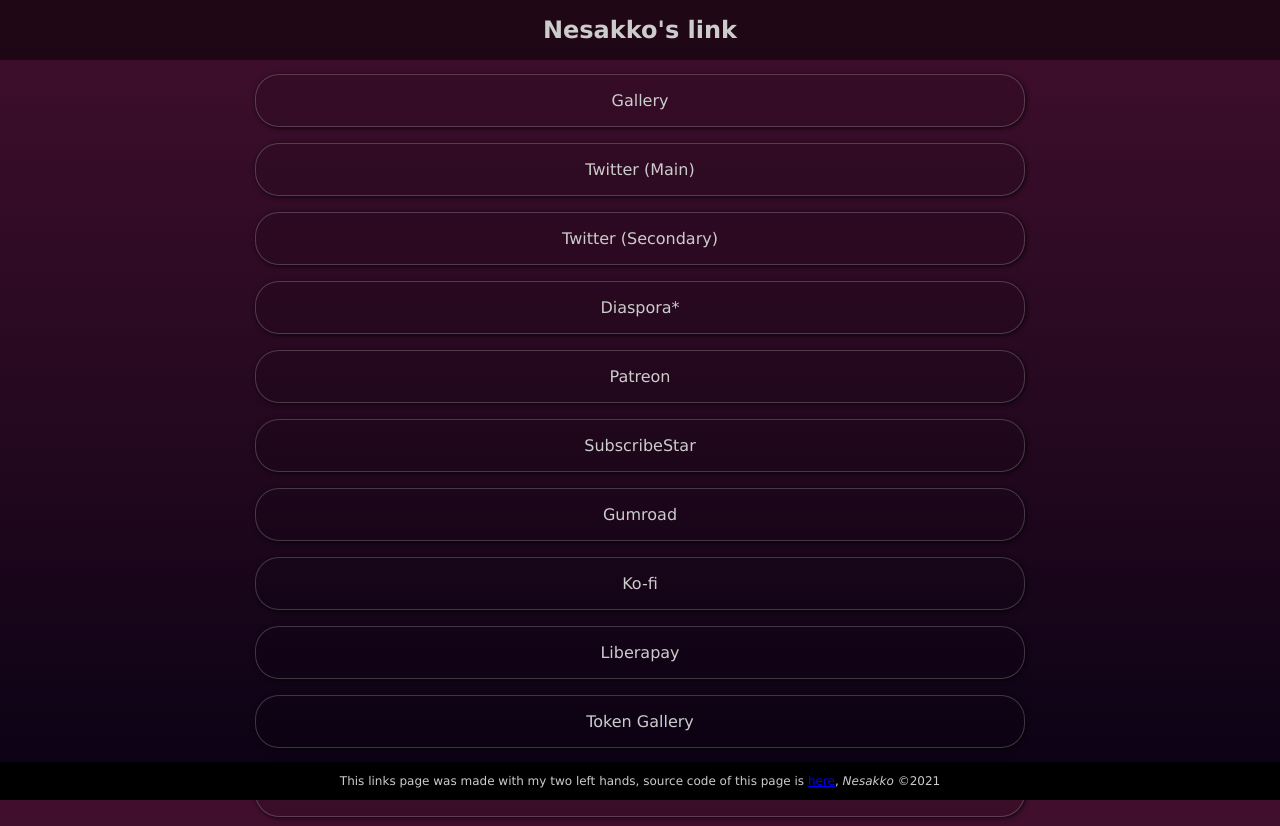
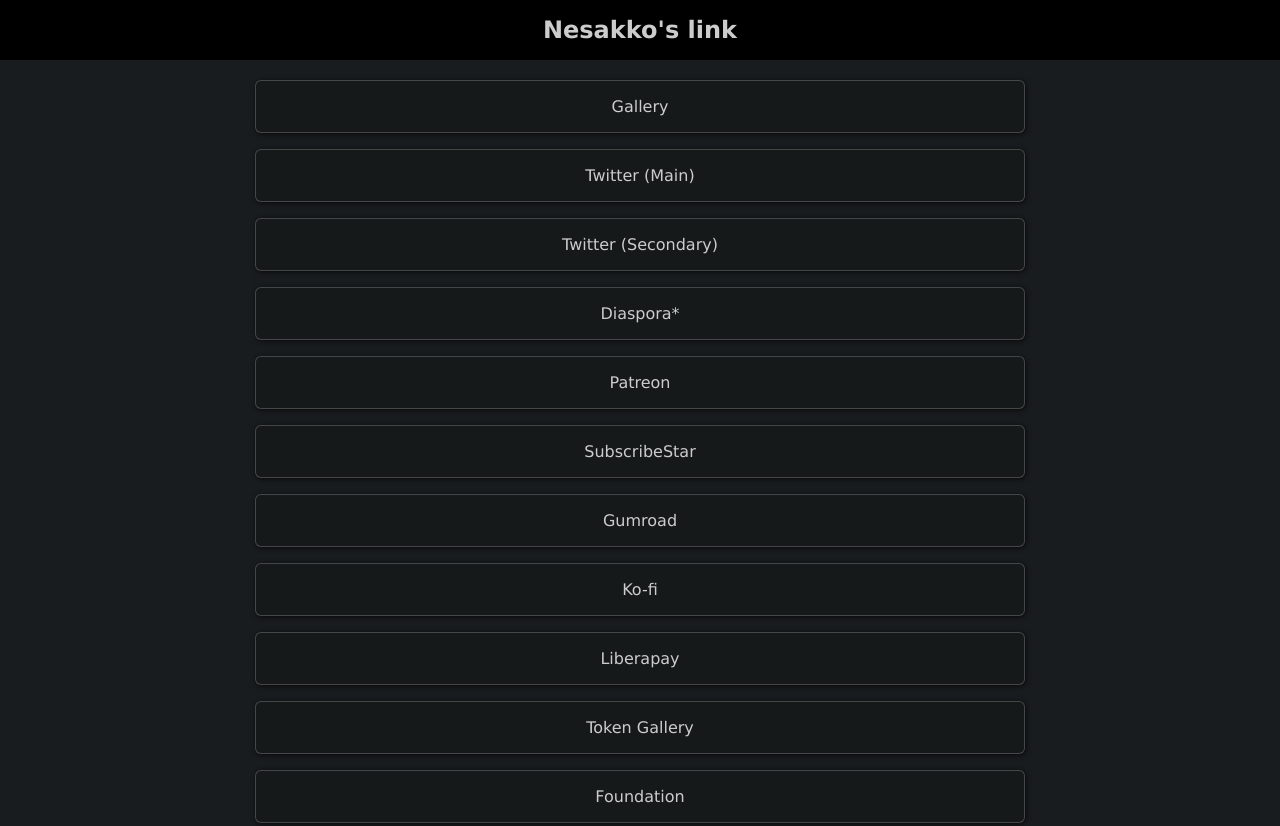
Before and after one commit to Nesakko/MyLinksPage, a plain HTML site: page index.html in a window 1280 px wide. Shown: the top 826 px of the page. Drawn offline with Linux system fonts and the light colour scheme.

Commit message:
Update style.css

```diff
--- a/css/style.css
+++ b/css/style.css
@@ -1,8 +1,6 @@
 /*base */
 body {
-  background:linear-gradient(rgb(65,15,45), rgb(10,2,20));
-  background-repeat: no-repeat;
-  background-attachment: fixed;
+  background-color: rgb(25,28,30);
   font-family: verdana, sans-serif;
   color: #ccc;
 }
@@ -20,18 +18,15 @@ h1 {
   top: 0;
   left: 0;
   width: 100%;
-  background-color: rgba(0, 0, 0, 0.5);
+  background-color: rgba(0, 0, 0);
 }
 
 .footer {
-  position:fixed;
   display: block;
   bottom:0;
   left:0;
-  width:100%;
-  background-color: rgb(0,0,0);
   text-align: center;
-  font-size: 12px;
+  font-size: 10pt;
 }
 
 .flex-container {
@@ -41,7 +36,7 @@ h1 {
 #bigbtn {
   margin-right: auto;
   margin-left: auto;
-  margin-top: 50px;
+  margin-top: 56px;
 }
 
 /*  Link Button   */
@@ -50,7 +45,7 @@ h1 {
   width: 75vw;
   max-width: 768px;
   font-size:100%;
-  border-radius: 24px;
+  border-radius: 6px;
   cursor: pointer;
   text-align:center;
   margin-top: 16px;
```
